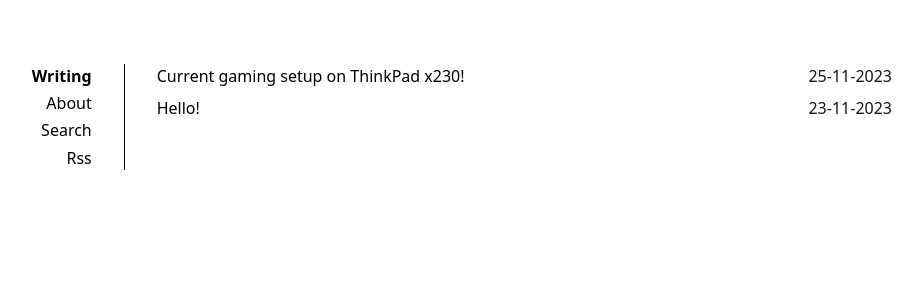
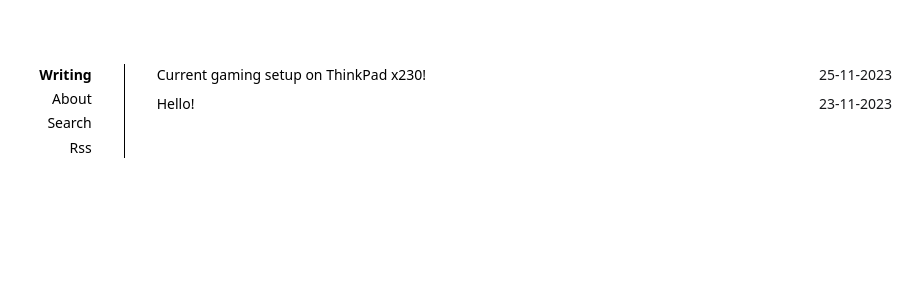
Before and after one commit to BurekOne/burekone.github.io, a Jekyll site: the page built from index.html, in a window 1280 px wide. Shown: the top 300 px of the page, without its empty margins (196-1119 px from the left). Built offline with Jekyll 4.4.1, drawn with Linux system fonts in a browser that asks for light colours.

Commit message:
Update _main.scss

```diff
--- a/_sass/_main.scss
+++ b/_sass/_main.scss
@@ -11,7 +11,7 @@ body {
 	-webkit-font-smoothing: antialiased;
     text-rendering: optimizeLegibility;
 	line-height:1.5;
-	font-size: 1rem;
+	font-size: 14px;
 
 	color: rgb(22, 23, 26);
 
```
